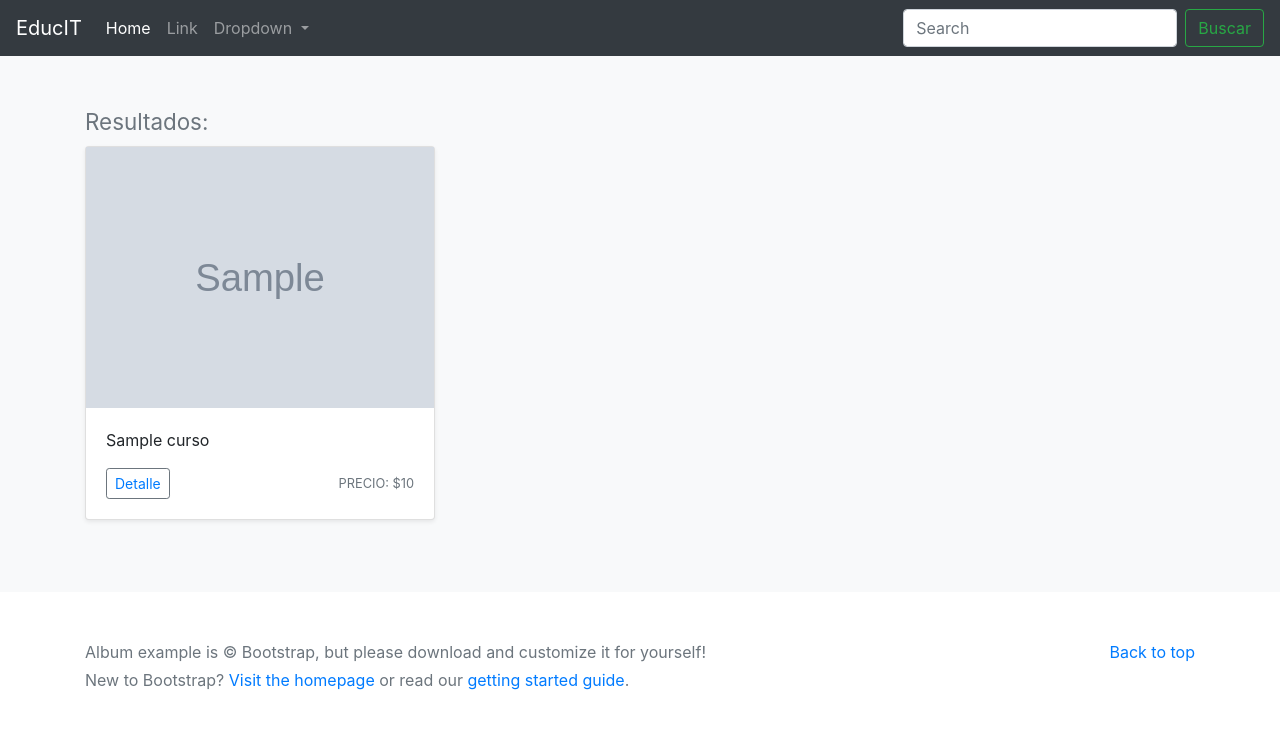
After one commit to agustinenriquez/curso-django-sep20, a Django app: template web/templates/web/resultado_busqueda.html in a window 1280 px wide. The commit adds this page. Shown: the top 743 px of the page. Run offline with Django 3.2, Linux system fonts and the light colour scheme; the template is opened without the code that fills it: most values are stand-ins (such as "Sample title", 1, 10 or a date in 2020); grey boxes marked "Sample" are stand-in pictures; some libraries are stand-ins or nearby versions.

Commit message:
result page

```diff
--- a/web/templates/web/base.html
+++ b/web/templates/web/base.html
@@ -94,9 +94,9 @@
 
           {% endif %}
         </ul>
-        <form class="form-inline my-2 my-lg-0">
-          <input class="form-control mr-sm-2" type="search" placeholder="Search" aria-label="Search">
-          <button class="btn btn-outline-success my-2 my-sm-0" type="submit">Search</button>
+        <form class="form-inline busqueda my-2 my-lg-0" action="{% url 'busqueda' %}" method="get">
+          <input class="form-control mr-sm-2" name="q" type="text" placeholder="Search" aria-label="Search">
+          <button class="btn btn-outline-success my-2 my-sm-0" name="submit" type="submit">Buscar</button>
         </form>
       </div>
     </nav>
--- /dev/null
+++ b/web/templates/web/resultado_busqueda.html
@@ -0,0 +1,32 @@
+{% extends 'web/base.html' %}
+{% load static %}
+
+{% include 'web/navbar.html' %}
+
+{% block content %}
+      <div class="row">
+        <div class="col-md-12">
+        <h3>
+        <small class="text-muted">Resultados:</small><br>
+        </h3>
+        </div>
+        {% for curso in cursos %}
+        <div class="col-md-4">
+          <div class="card mb-4 shadow-sm">
+          <img id="imagen-curso" src="{{curso.image_path}}" alt="{{curso.nombre}}">
+            <div class="card-body">
+              <p class="card-text">{{curso.nombre}}</p>
+              <div class="d-flex justify-content-between align-items-center">
+                <div class="btn-group">
+                  <button type="button" class="btn btn-sm btn-outline-secondary">
+                  <a href="{% url 'detalle_curso' curso.pk %}">Detalle</a>
+                  </button>
+                </div>
+                <small class="text-muted">PRECIO: ${{curso.precio}}</small>
+              </div>
+            </div>
+          </div>
+        </div>
+        {% endfor %}
+      </div>
+{% endblock %}
--- a/web/urls.py
+++ b/web/urls.py
@@ -2,7 +2,7 @@ from django.contrib import admin
 from django.urls import path
 
 from web.views import (index, contacto, detallecurso, inscripciones,
-                       agregar_peliculas, logueo, deslogueo)
+                       agregar_peliculas, logueo, deslogueo, busqueda)
 
 urlpatterns = [
     path("", index, name="index"),
@@ -12,5 +12,5 @@ urlpatterns = [
     path("peliculas/agregar/", agregar_peliculas, name="agregar_peliculas"),
     path("login/", logueo, name="logueo"),
     path("logout/", deslogueo, name="deslogueo"),
-
+    path("busqueda", busqueda, name="busqueda"),
 ]
```
Also changed, not shown: web/views.py (+8 -0 lines).
